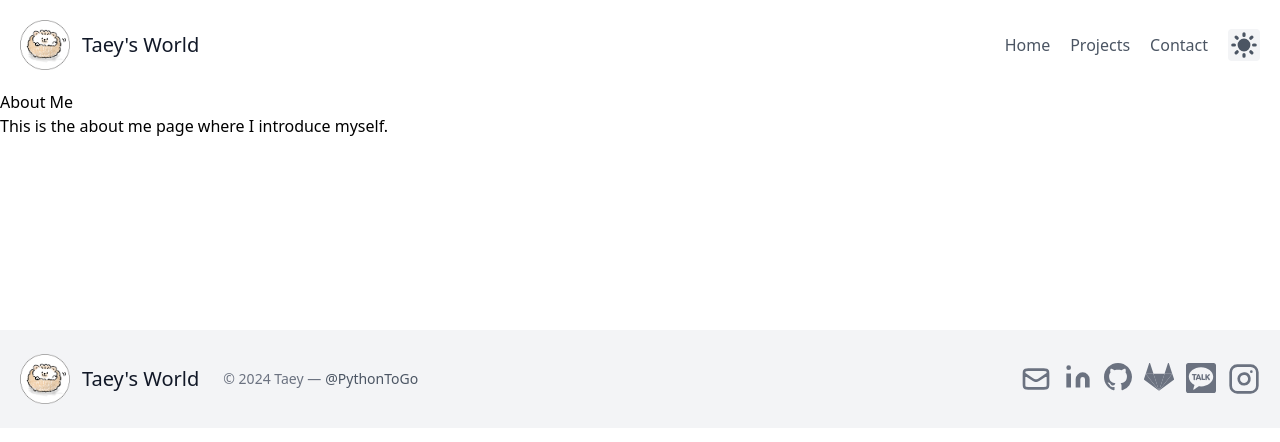
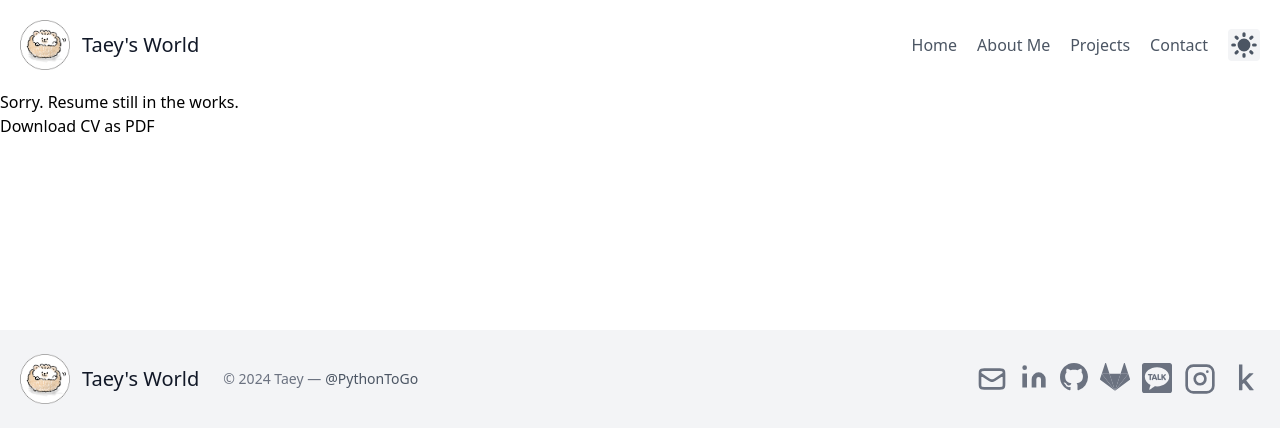
Before and after one commit to PythonToGo/taey_page, a Next.js app: page /about-me in a window 1280 px wide. Shown: the top 442 px of the page. Built offline with nearby package versions, Linux system fonts and the light colour scheme.

Commit message:
ready for resume and about-me, add pdfGenerator.js

```diff
--- /dev/null
+++ b/components/aboutme/resume.js
@@ -0,0 +1,11 @@
+import Link from 'next/link';
+
+export default function Resume() {
+    return (
+        <>
+            <h2>Sorry. Resume still in the works.</h2>
+
+            {/* Add more content and styling as needed */}
+        </>
+    );
+}
--- a/components/footer.js
+++ b/components/footer.js
@@ -7,70 +7,10 @@ export default function Footer() {
             <footer className="text-gray-600 body-font">
             <div className="container px-5 py-24 mx-auto">
                 <div className="flex flex-wrap md:text-left text-center order-first">
-                <div className="lg:w-1/4 md:w-1/2 w-full px-4">
-                    {/* <h2 className="title-font font-medium text-gray-900 tracking-widest text-sm mb-3 dark:text-blue-300">CATEGORIES</h2>
-                    <nav className="list-none mb-10">
-                    <li>
-                        <a className="text-gray-600 hover:text-gray-800">First Link</a>
-                    </li>
-                    <li>
-                        <a className="text-gray-600 hover:text-gray-800">Second Link</a>
-                    </li>
-                    <li>
-                        <a className="text-gray-600 hover:text-gray-800">Third Link</a>
-                    </li>
-                    <li>
-                        <a className="text-gray-600 hover:text-gray-800">Fourth Link</a>
-                    </li>
-                    </nav>
-                </div>
-                <div className="lg:w-1/4 md:w-1/2 w-full px-4">
-                    <h2 className="title-font font-medium text-gray-900 tracking-widest text-sm mb-3 dark:text-blue-300">CATEGORIES</h2>
-                    <nav className="list-none mb-10">
-                    <li>
-                        <a className="text-gray-600 hover:text-gray-800">First Link</a>
-                    </li>
-                    <li>
-                        <a className="text-gray-600 hover:text-gray-800">Second Link</a>
-                    </li>
-                    <li>
-                        <a className="text-gray-600 hover:text-gray-800">Third Link</a>
-                    </li>
-                    <li>
-                        <a className="text-gray-600 hover:text-gray-800">Fourth Link</a>
-                    </li>
-                    </nav> */}
-                </div>
-                {/* <div className="lg:w-1/4 md:w-1/2 w-full px-4">
-                    <h2 className="title-font font-medium text-gray-900 tracking-widest text-sm mb-3 dark:text-blue-300">CATEGORIES</h2>
-                    <nav className="list-none mb-10">
-                    <li>
-                        <a className="text-gray-600 hover:text-gray-800">First Link</a>
-                    </li>
-                    <li>
-                        <a className="text-gray-600 hover:text-gray-800">Second Link</a>
-                    </li>
-                    <li>
-                        <a className="text-gray-600 hover:text-gray-800">Third Link</a>
-                    </li>
-                    <li>
-                        <a className="text-gray-600 hover:text-gray-800">Fourth Link</a>
-                    </li>
-                    </nav>
-                </div> */}
-                {/* <div className="lg:w-1/4 md:w-1/2 w-full px-4">
-                    <h2 className="title-font font-medium text-gray-900 tracking-widest text-sm mb-3 dark:text-blue-300">SUBSCRIBE</h2>
-                    <div className="flex xl:flex-nowrap md:flex-nowrap lg:flex-wrap flex-wrap justify-center items-end md:justify-start">
-                    <div className="relative w-40 sm:w-auto xl:mr-4 lg:mr-0 sm:mr-4 mr-2">
-                        <label htmlFor="footer-field" className="leading-7 text-sm text-gray-600s dark:text-blue-300">Placeholder</label>
-                    </div>
-                    <button className="lg:mt-2 xl:mt-0 flex-shrink-0 inline-flex text-white bg-orange-400 border-0 py-2 px-6 focus:outline-none hover:bg-sky-600 rounded">Button</button>
-                    </div>
-                    <p className="text-gray-500 text-sm mt-2 md:text-left text-center dark:text-blue-300">Bitters chicharrones fanny pack
-                    </p>
-                </div> */}
+                    <div className="lg:w-1/4 md:w-1/2 w-full px-4"></div>
                 </div>
             </div>
+
             <div className="bg-gray-100">
                 <div className="container px-5 py-6 mx-auto flex items-center sm:flex-row flex-col">
 
@@ -84,7 +24,6 @@ export default function Footer() {
                 </Link>
 
                 <p className="text-sm text-gray-500 sm:ml-6 sm:mt-0 mt-4">© 2024 Taey —
-                    {/* <a href="https://github.com/PythonToGo" rel="noopener noreferrer" className="text-gray-600 ml-1" target="_blank">@PythonToGo</a> */}
                     <a href="mailto:pythontogoplease@gmail.com" className="text-gray-600 ml-1">@PythonToGo</a>
                 </p>
                 <span className="inline-flex sm:ml-auto sm:mt-0 mt-4 justify-center sm:justify-start">
@@ -93,7 +32,6 @@ export default function Footer() {
                 <Link href="mailto:pythontogoplease@gmail.com" legacyBehavior>
                     <a className="ml-3 text-gray-500">
                         <svg fill="currentColor" stroke="currentColor" strokeLinecap="round" strokeLinejoin="round" strokeWidth="0" className="w-8 h-8" viewBox="0 0 24 24">
-                        {/* <svg width="800px" height="800px" viewBox="0 0 24 24" fill="none" xmlns="http://www.w3.org/2000/svg"> */}
                         <path d="M3 8L8.44992 11.6333C9.73295 12.4886 10.3745 12.9163 11.0678 13.0825C11.6806 13.2293 12.3194 13.2293 12.9322 13.0825C13.6255 12.9163 14.2671 12.4886 15.5501 11.6333L21 8M6.2 19H17.8C18.9201 19 19.4802 19 19.908 18.782C20.2843 18.5903 20.5903 18.2843 20.782 17.908C21 17.4802 21 16.9201 21 15.8V8.2C21 7.0799 21 6.51984 20.782 6.09202C20.5903 5.71569 20.2843 5.40973 19.908 5.21799C19.4802 5 18.9201 5 17.8 5H6.2C5.0799 5 4.51984 5 4.09202 5.21799C3.71569 5.40973 3.40973 5.71569 3.21799 6.09202C3 6.51984 3 7.07989 3 8.2V15.8C3 16.9201 3 17.4802 3.21799 17.908C3.40973 18.2843 3.71569 18.5903 4.09202 18.782C4.51984 19 5.07989 19 6.2 19Z" fill="none" stroke="#6B7280" strokeWidth="2" strokeLinecap="round" strokeLinejoin="round"/>
                         </svg>
                     </a>
@@ -154,6 +92,14 @@ export default function Footer() {
                         </a>
                     </Link>
 
+                    {/* kaggle */}
+                    <a href="https://www.kaggle.com/pythontogoplease/" className="ml-4 text-gray-500" target="_blank" rel="noopener noreferrer">
+                        <svg height="24" viewBox="0 0 500 500" className="w-7 h-7" xmlns="http://www.w3.org/2000/svg" fill="none" stroke="currentColor" strokeLinecap="round" strokeLinejoin="round" strokeWidth="1" >
+                            <path d="M385.708,476.478L254.742,313.713l125.578-121.534c2.334-2.426,1.526-9.433-4.761-9.433h-62.16   c-3.145,0-6.288,1.618-9.433,4.761L185.128,307.604V32.738c0-4.491-2.247-6.737-6.738-6.737h-46.618    c-4.492,0-6.737,2.246-6.737,6.737v446.433c0,4.491,2.246,6.738,6.737,6.738h46.618c4.491,0,6.738-2.247,6.738-6.738v-97.91    l27.666-26.317l99.257,126.294c2.695,3.145,5.839,4.762,9.432,4.762h60.095c3.143,0,4.939-0.899,5.389-2.696L385.708,476.478z" fill="#6B7280"/>
+                        </svg>
+                    </a>
+
+
 
                 </span>
                 </div>
--- a/components/header.js
+++ b/components/header.js
@@ -22,6 +22,10 @@ export default function Header() {
               <a className="mr-5 hover:text-gray-500">Home</a>
             </Link>
 
+            <Link href="/about-me" legacyBehavior>
+              <a className="mr-5 hover:text-gray-500" id="/projects">About Me</a>
+            </Link>
+
             <Link href="/projects" legacyBehavior>
               <a className="mr-5 hover:text-gray-500" id="/projects">Projects</a>
             </Link>
--- a/package.json
+++ b/package.json
@@ -11,6 +11,8 @@
   "dependencies": {
     "dotenv": "^16.3.2",
     "framer-motion": "^10.18.0",
+    "html2canvas": "^1.4.1",
+    "jspdf": "^2.5.1",
     "next": "14.1.0",
     "next-themes": "^0.2.1",
     "react": "^18",
--- a/pages/about-me.js
+++ b/pages/about-me.js
@@ -1,13 +1,22 @@
 import Layout from '@/components/layout';
 import Image from "next/legacy/image";
 import Link from 'next/link';
+import { downloadPDF } from '@/utils/pdfGenerator';
+import Resume from '../components/aboutme/resume';
 
 export default function AboutMe() {
     return (
         <Layout>
-            <h1>About Me</h1>
-            <p>This is the about me page where I introduce myself.</p>
+            {/* <h1>About Me</h1>
+            <p>This is the about me page where I introduce myself.</p> */}
             {/* Add more content and styling as needed */}
-            </Layout>
+
+            <div>
+                <div id="cvContent">
+                    <Resume/>
+            </div>
+            <button onClick={() => downloadPDF('cvContent')}>Download CV as PDF</button>
+        </div>
+        </Layout>
     );
 }
--- /dev/null
+++ b/utils/pdfGenerator.js
@@ -0,0 +1,30 @@
+import jsPDF from 'jspdf';
+import html2canvas from 'html2canvas';
+
+export async function downloadPDF() {
+    try {
+        const element = document.getElementById('cvContent');
+        const canvas = await html2canvas(element);
+        const data = canvas.toDataURL('image/png');
+
+        let pdf = new jsPDF('p', 'mm', 'a4');
+        let pageWidth = pdf.internal.pageSize.getWidth();
+        let pageHeight = pdf.internal.pageSize.getHeight();
+        let imageWidth = canvas.width;
+        let imageHeight = canvas.height;
+
+        let ratio = pageWidth / imageWidth;
+        let newHeight = imageHeight * ratio;
+
+        if (newHeight > pageHeight) {
+            ratio = pageHeight / imageHeight;
+            pageWidth = imageWidth * ratio;
+            pdf = new jsPDF('l', 'mm', [pageWidth, pageHeight]);
+        }
+
+        pdf.addImage(data, 'PNG', 0, 0, pageWidth, newHeight);
+        pdf.save('cv.pdf');
+    } catch (error) {
+        console.error("Error generating PDF", error);
+    }
+}
```
Also changed, not shown: 1 other file (tests, documents, lock files or other folders).
